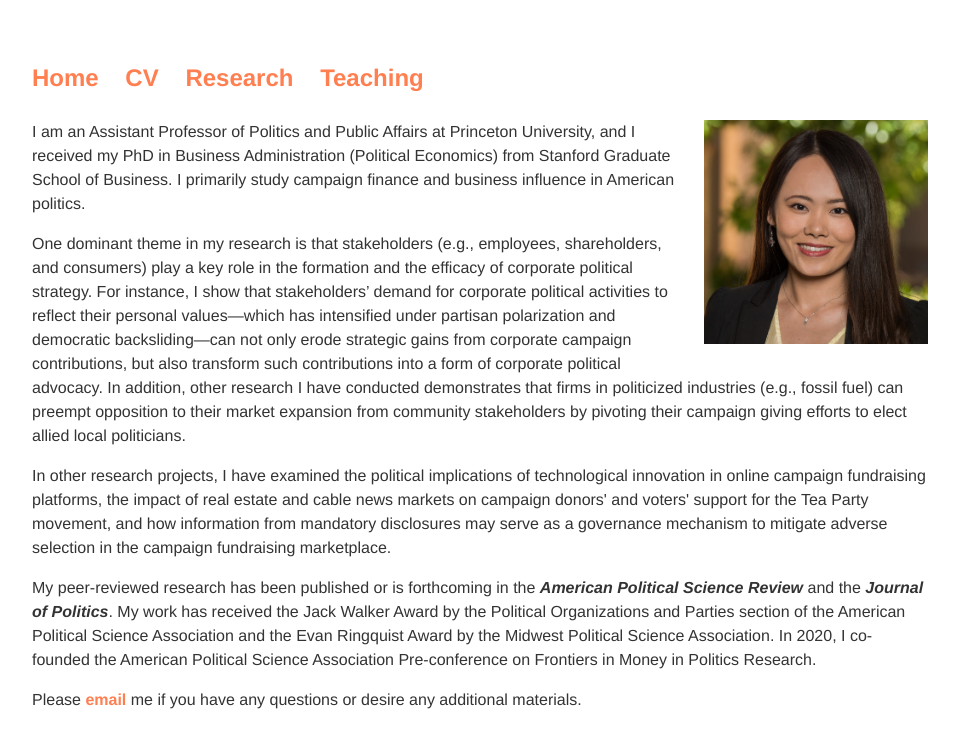
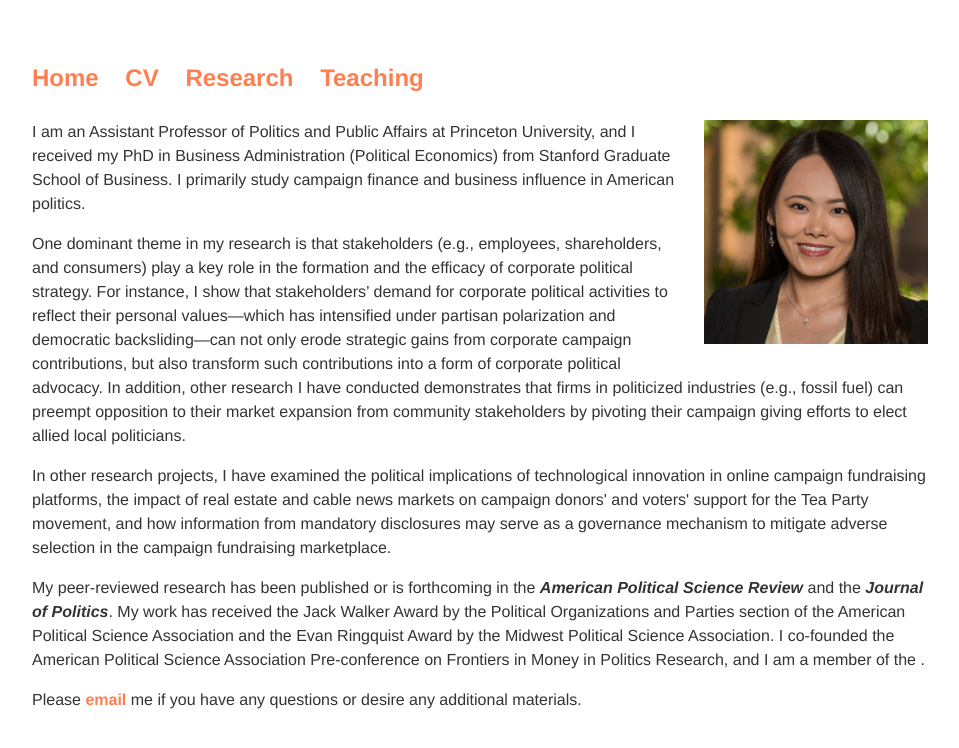
Before and after one commit to zhaoliresearch/zhaoliresearch.github.io, a Jekyll site: the page built from index.html, in a window 1280 px wide. Shown: the top 748 px of the page, without its empty margins (160-1119 px from the left). Built offline with Jekyll 4.4.1, drawn with Linux system fonts in a browser that asks for light colours.

Commit message:
Update index.html

```diff
--- a/index.html
+++ b/index.html
@@ -13,7 +13,7 @@
 
 	<p>In other research projects, I have examined the political implications of technological innovation in online campaign fundraising platforms, the impact of real estate and cable news markets on campaign donors' and voters' support for the Tea Party movement, and how information from mandatory disclosures may serve as a governance mechanism to mitigate adverse selection in the campaign fundraising marketplace.</p>
 
-	<p>My peer-reviewed research has been published or is forthcoming in the <b><i>American Political Science Review</i></b> and the <b><i>Journal of Politics</i></b>. My work has received the Jack Walker Award by the Political Organizations and Parties section of the American Political Science Association and the Evan Ringquist Award by the Midwest Political Science Association. In 2020, I co-founded the American Political Science Association Pre-conference on Frontiers in Money in Politics Research.</p>
+	<p>My peer-reviewed research has been published or is forthcoming in the <b><i>American Political Science Review</i></b> and the <b><i>Journal of Politics</i></b>. My work has received the Jack Walker Award by the Political Organizations and Parties section of the American Political Science Association and the Evan Ringquist Award by the Midwest Political Science Association. I co-founded the American Political Science Association Pre-conference on Frontiers in Money in Politics Research, and I am a member of the <a href="http://www.nmsrc.net/members"><Non-Market Strategy Research Community (NMSRC)></a>.</p>
 
 	<p>Please <a href="mailto:zhaoliresearch@gmail.com">email</a> me if you have any questions or desire any additional materials.</p>
 </div><!-- /.blurb -->
```
